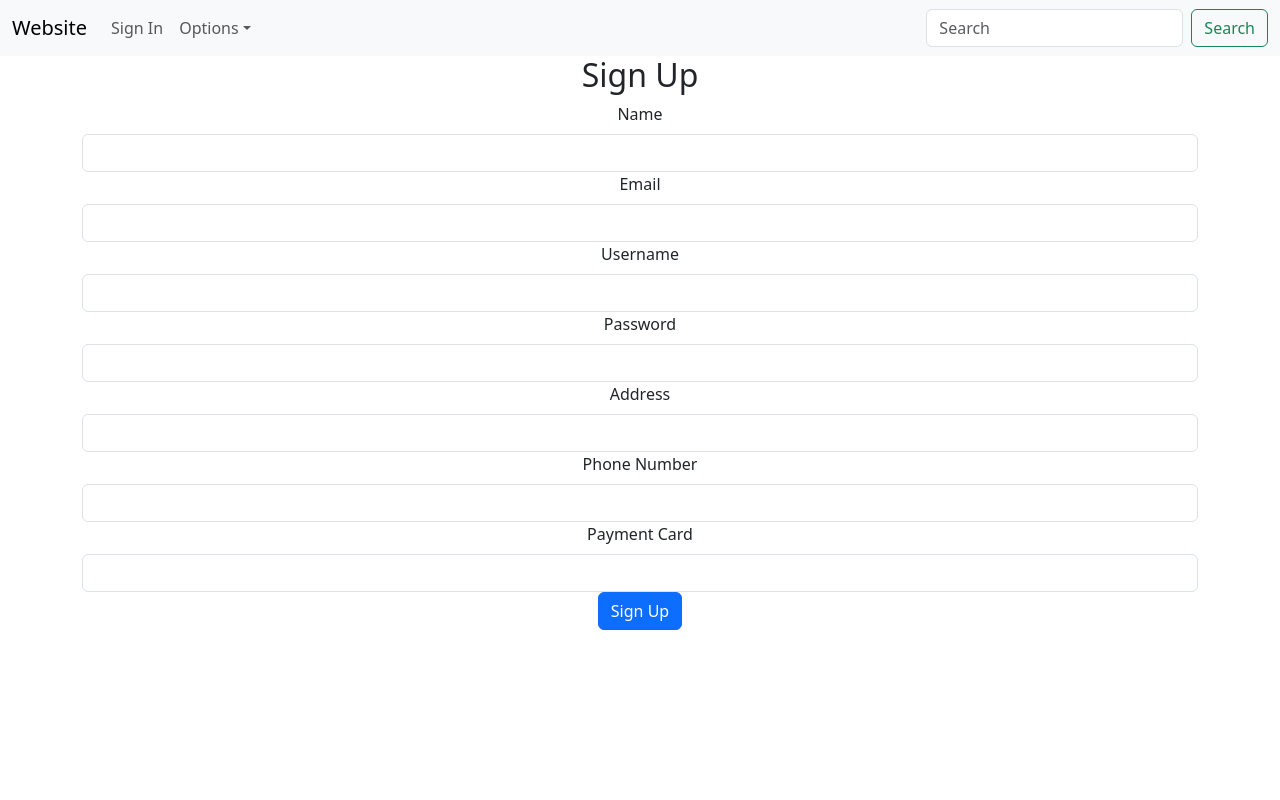
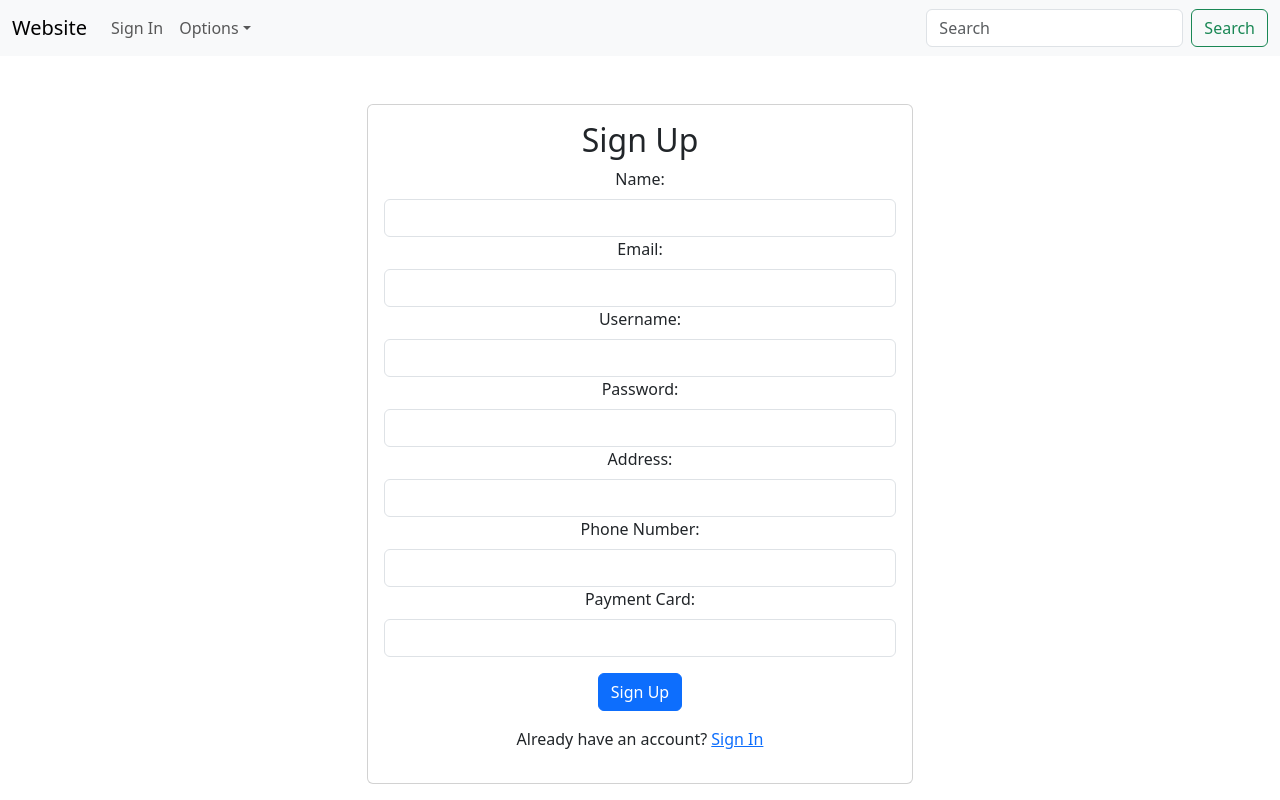
Before and after one commit to shubhkarmanrathore/phase-5-final-project, a React (Create React App) app in the folder client/: page /signup in a window 1280 px wide. Built offline with nearby package versions, Linux system fonts and the light colour scheme.

Commit message:
product page

```diff
--- a/client/src/App.js
+++ b/client/src/App.js
@@ -1,7 +1,7 @@
 import './App.css';
 import HomePage from './HomePage'
 import NavBar from './NavBar';
-import Products from './Products'
+import Product from './Product'
 import SignIn from './SignIn'
 import Cart from './Cart'
 import { Switch, Route } from 'react-router-dom';
@@ -13,7 +13,7 @@ function App() {
       <NavBar/>
       <Switch>
         <Route exact path="/"><HomePage/></Route>
-        <Route path="/products"><Products/></Route>
+        <Route path="/product/:productId"><Product/></Route>
         <Route path="/signin"><SignIn/></Route>
         <Route path="/signup"><SignUp/></Route>
         <Route path="/cart"><Cart/></Route>
--- a/client/src/HomePage.js
+++ b/client/src/HomePage.js
@@ -8,7 +8,6 @@ function HomePage() {
     fetch('/products')
       .then((res) => res.json())
       .then((data) => {
-        console.log(data)
         setProducts(data);
       });
   }, []);
--- /dev/null
+++ b/client/src/Product.js
@@ -0,0 +1,57 @@
+import React, { useState, useEffect } from 'react';
+import { useParams } from 'react-router-dom';
+
+function Product() {
+  const { productId } = useParams();
+  const [product, setProduct] = useState(null);
+
+  useEffect(() => {
+    fetch(`/product/${productId}`)
+      .then((res) => {
+        if (!res.ok) {
+          throw new Error('Network response was not ok');
+        }
+        return res.json();
+      })
+      .then((data) => {
+        console.log(data);
+        setProduct(data);
+      })
+      .catch((error) => {
+        console.error('Fetch error:', error);
+      });
+  }, [productId]);
+
+  const handleAddToCart = () => {
+    console.log(`Added product ${productId} to the cart`);
+  };
+
+  if (!product) {
+    return <div>Loading...</div>;
+  }
+
+  return (
+    <div className="container mt-5">
+      <div className="row">
+        <div className="col-md-6">
+          <img
+            src={product.image}
+            className="img-fluid"
+            alt={product.title}
+          />
+        </div>
+        <div className="col-md-6">
+          <h1>{product.title}</h1>
+          <p>Price: ${product.price}</p>
+          <p>Description: {product.description}</p>
+
+          <button className="btn btn-primary" onClick={handleAddToCart}>
+            Add to Cart
+          </button>
+        </div>
+      </div>
+    </div>
+  );
+}
+
+export default Product;
--- a/client/src/Products.js
+++ /dev/null
@@ -1,9 +0,0 @@
-import React from 'react'
-
-function Products() {
-  return (
-    <div>Products</div>
-  )
-}
-
-export default Products
--- a/client/src/SignUp.js
+++ b/client/src/SignUp.js
@@ -38,11 +38,15 @@ function SignUp() {
   };
 
   return (
-    <Container>
-      <h2>Sign Up</h2>
+    <Container className="mt-5">
+      <div className="row justify-content-center">
+        <div className="col-md-6">
+          <div className="card">
+            <div className="card-body">
+              <h2 className="card-title">Sign Up</h2>
               <Form onSubmit={handleSubmit}>
                 <Form.Group controlId="name">
-          <Form.Label>Name</Form.Label>
+                  <Form.Label>Name:</Form.Label>
                   <Form.Control
                     type="text"
                     name="name"
@@ -53,7 +57,7 @@ function SignUp() {
                 </Form.Group>
 
                 <Form.Group controlId="email">
-          <Form.Label>Email</Form.Label>
+                  <Form.Label>Email:</Form.Label>
                   <Form.Control
                     type="email"
                     name="email"
@@ -64,7 +68,7 @@ function SignUp() {
                 </Form.Group>
 
                 <Form.Group controlId="username">
-          <Form.Label>Username</Form.Label>
+                  <Form.Label>Username:</Form.Label>
                   <Form.Control
                     type="text"
                     name="username"
@@ -75,7 +79,7 @@ function SignUp() {
                 </Form.Group>
 
                 <Form.Group controlId="password">
-          <Form.Label>Password</Form.Label>
+                  <Form.Label>Password:</Form.Label>
                   <Form.Control
                     type="password"
                     name="password"
@@ -86,7 +90,7 @@ function SignUp() {
                 </Form.Group>
 
                 <Form.Group controlId="address">
-          <Form.Label>Address</Form.Label>
+                  <Form.Label>Address:</Form.Label>
                   <Form.Control
                     type="text"
                     name="address"
@@ -96,7 +100,7 @@ function SignUp() {
                 </Form.Group>
 
                 <Form.Group controlId="phone_number">
-          <Form.Label>Phone Number</Form.Label>
+                  <Form.Label>Phone Number:</Form.Label>
                   <Form.Control
                     type="text"
                     name="phone_number"
@@ -106,7 +110,7 @@ function SignUp() {
                 </Form.Group>
 
                 <Form.Group controlId="payment_card">
-          <Form.Label>Payment Card</Form.Label>
+                  <Form.Label>Payment Card:</Form.Label>
                   <Form.Control
                     type="text"
                     name="payment_card"
@@ -115,10 +119,17 @@ function SignUp() {
                   />
                 </Form.Group>
 
-        <Button variant="primary" type="submit">
+                <Button variant="primary" type="submit" className="mt-3">
                   Sign Up
                 </Button>
               </Form>
+              <p className="mt-3">
+                Already have an account? <NavLink to="/signin">Sign In</NavLink>
+              </p>
+            </div>
+          </div>
+        </div>
+      </div>
     </Container>
   );
 }
```
Also changed, not shown: client/src/Checkout.js (added), 2 other files (tests, documents, lock files or other folders). Lines whose indentation alone changed are shown as unchanged.
